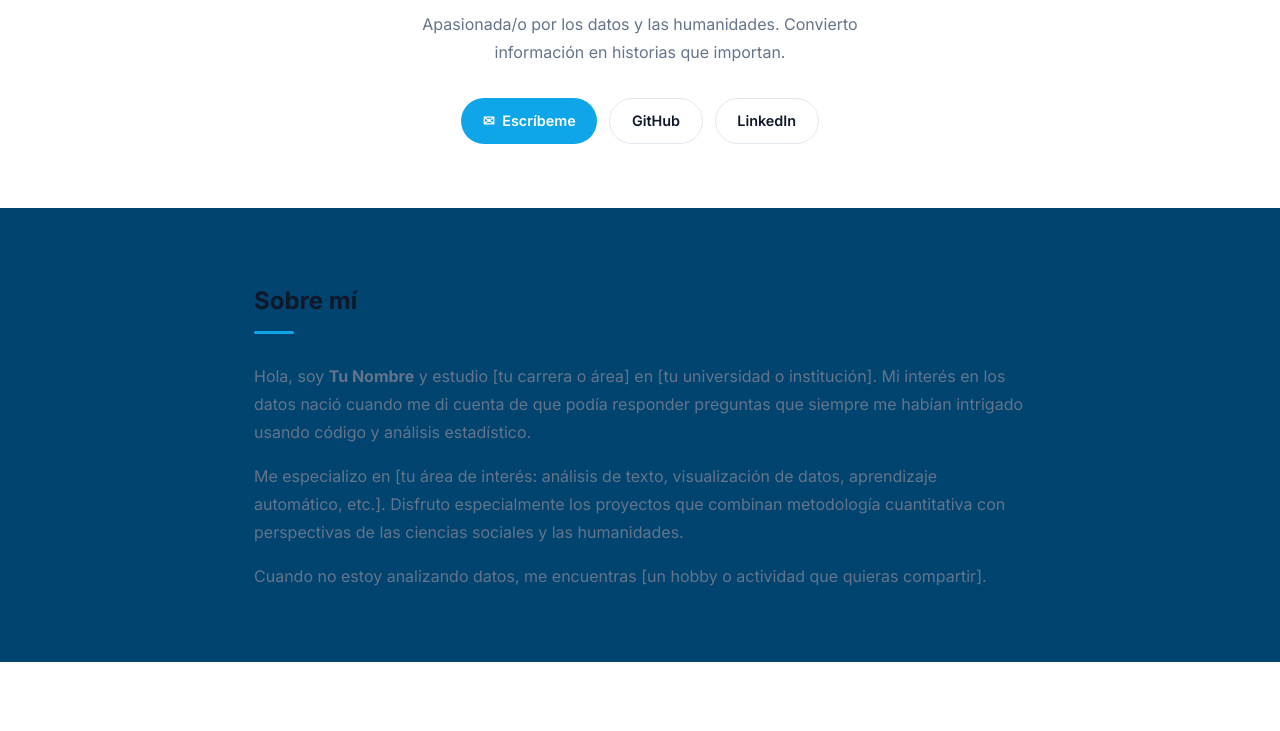
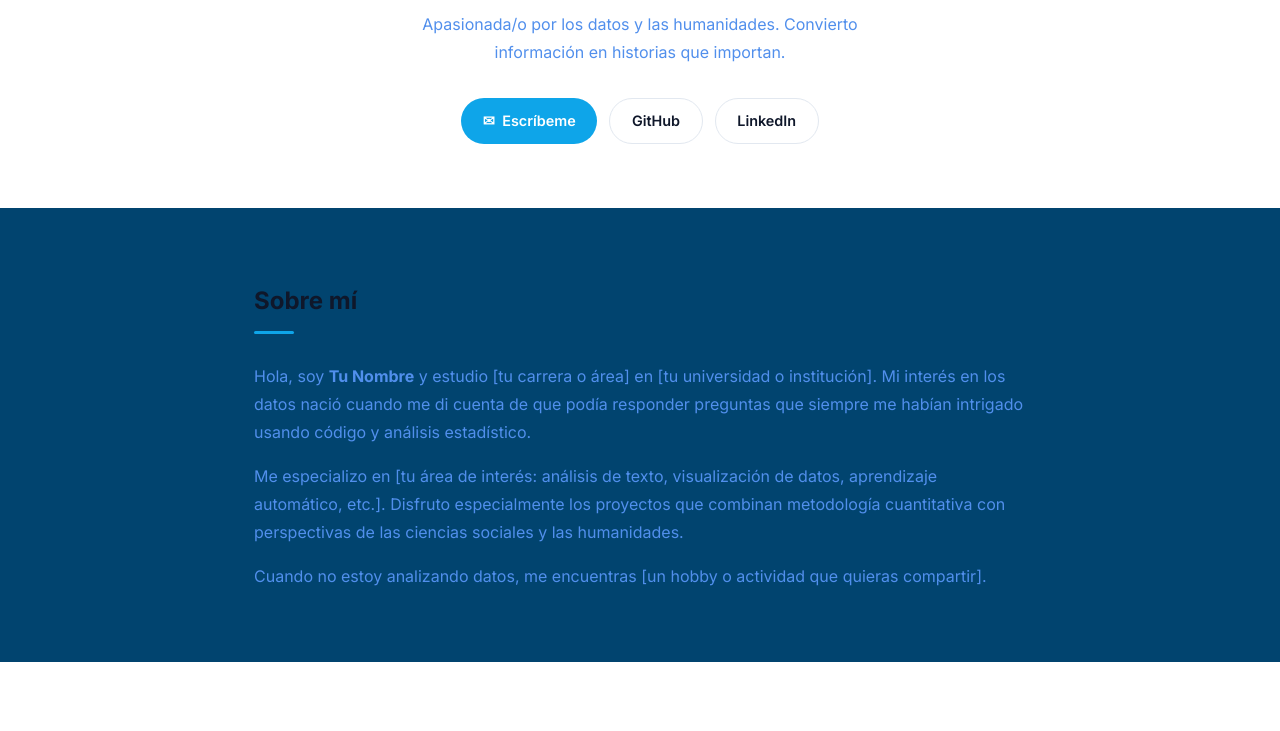
Before and after one commit to Angel-Toscano/angel-toscano.github.io, a plain HTML site: page index.html in a window 1280 px wide. Shown: the part 398-1129 px from the top of the page. Drawn offline with Linux system fonts and the light colour scheme.

Commit message:
Update index.html

```diff
--- a/index.html
+++ b/index.html
@@ -25,7 +25,7 @@
             --fondo:          #ffffff;   /* Fondo principal */
             --fondo-alt:      #01446f;   /* Fondo de secciones alternas */
             --texto:          #0f172a;   /* Color del texto principal */
-            --texto-suave:    #64748b;   /* Texto secundario y descripciones */
+            --texto-suave:    #518fec;   /* Texto secundario y descripciones */
             --acento:         #0ea5e9;   /* Color de botones y detalles */
             --acento-hover:   #0284c7;   /* Color al pasar el cursor */
             --borde:          #e2e8f0;   /* Bordes y separadores */
```
